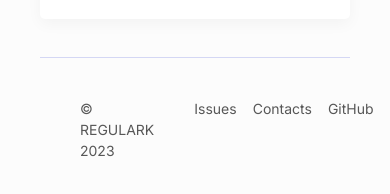
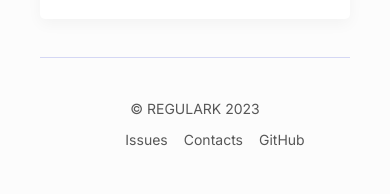
Before and after one commit to DudychMarian/Regulark, a React (Vite) app: page / in a window 390 px wide. Shown: the part 2093-2287 px from the top of the page. Built offline with nearby package versions, Linux system fonts and the light colour scheme.

Commit message:
Update footer styling

```diff
--- a/src/components/Footer/Footer.module.scss
+++ b/src/components/Footer/Footer.module.scss
@@ -1,7 +1,7 @@
 .footer {
   border-top: 1px solid #d4d7f4;
   box-sizing: border-box;
-  padding: 40px 40px 0 40px;
+  padding: 40px;
   margin-top: 20px;
   display: flex;
   justify-content: space-between;
@@ -38,3 +38,14 @@
     }
   }
 }
+
+@media (max-width: 730px) {
+  .footer {
+    flex-direction: column;
+    align-items: center;
+
+    .copyright {
+      margin-bottom: 10px;
+    }
+  }
+}
```
